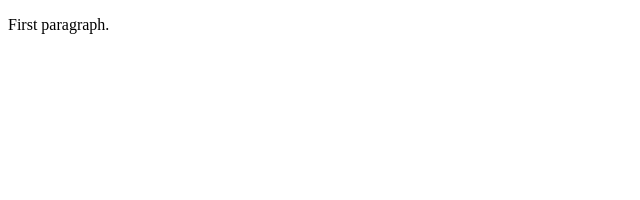
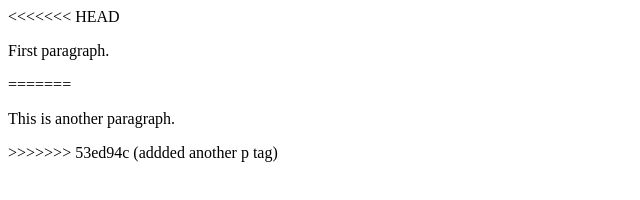
Before and after one commit to micgael22/Learning-git, a plain HTML site: page index.html in a window 1280 px wide. Shown: the whole page, without its empty margins (0-640 px from the left). Drawn offline with Linux system fonts and the light colour scheme.

Commit message:
addded another p tag

```diff
--- a/index.html
+++ b/index.html
@@ -6,7 +6,11 @@
 </head>
 
 <body>
+<<<<<<< HEAD
     <p>First paragraph.</p>
+=======
+    <p>This is another paragraph.</p>
+>>>>>>> 53ed94c (addded another p tag)
 </body>
 
 </html>
```
